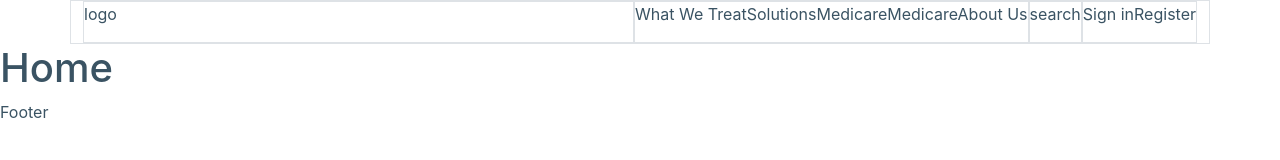
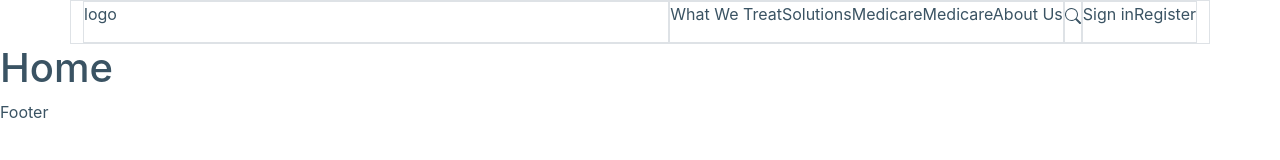
Before and after one commit to aboongm/booking-doctor-app, a React (Vite) app in the folder frontend/: page / in a window 1280 px wide. Shown: the top 160 px of the page. Built offline with nearby package versions, Linux system fonts and the light colour scheme.

Commit message:
Added searchIcon Added function handleSearchIcon for Search Bar to appear when icon is clicked Added function to hide navLinks when searchIcon is clicked. Added function handleSubmit on the searchForm.

```diff
--- a/frontend/package.json
+++ b/frontend/package.json
@@ -13,7 +13,7 @@
     "bootstrap": "^5.2.3",
     "react": "^18.2.0",
     "react-dom": "^18.2.0",
-    "react-router-dom": "^6.6.2"
+    "react-router-dom": "^6.7.0"
   },
   "devDependencies": {
     "@types/react": "^18.0.26",
--- a/frontend/src/Components/Layout/Header.jsx
+++ b/frontend/src/Components/Layout/Header.jsx
@@ -1,17 +1,45 @@
 import Navbar from './Nav/NavBar';
 
 const Header = () => {
+  const handleSubmit = (event) => {
+    event.preventDefault();
+    console.log(event.target);
+  }
+
+  const handleSearchIcon = (event) => {
+    const searchForm = document.getElementById('searchForm');
+    const searchIcon = document.getElementById('searchIcon');
+    const navLinks = document.getElementById('navLinks');
+    searchForm.classList.remove('d-none');
+    searchIcon.classList.add('d-none');
+    navLinks.classList.add('d-none');
+    console.log(searchForm);
+  }
+
   const content = (
     <div className="container mx-auto border bg-gray d-flex align-center justify-content-center">
       <div className="border flex-grow-1">logo</div>
       <div className="d-flex align-center justify-content-between">
-        <div className="border d-flex ">
+        <div>
+          <form className="search-form  d-none mr-lg" onSubmit={handleSubmit} id="searchForm">
+            <label className="search-form sr-only" htmlFor="search-term">Search</label>
+            <div className="search-form__wrapper d-flex">
+              <input type="search" className="search-form__field" placeholder="Search…" value="" name="search-term" id="search-term"/>
+              <input type="submit" className="btn btn-outline-blue " value="Find"/>
+            </div>
+          </form>
+        </div>
+        <div className="border d-flex " id='navLinks'>
           <p>What We Treat</p>
           <p>Solutions</p>
           <p>Medicare</p>
           <p>MedicareAbout Us</p>
         </div>
-        <div className="border">search</div>
+        <div className="border" id='searchIcon' onClick={handleSearchIcon}>
+          <svg xmlns="http://www.w3.org/2000/svg" width="16" height="16" fill="currentColor" class="bi bi-search" viewBox="0 0 16 16">
+            <path d="M11.742 10.344a6.5 6.5 0 1 0-1.397 1.398h-.001c.03.04.062.078.098.115l3.85 3.85a1 1 0 0 0 1.415-1.414l-3.85-3.85a1.007 1.007 0 0 0-.115-.1zM12 6.5a5.5 5.5 0 1 1-11 0 5.5 5.5 0 0 1 11 0z"/>
+          </svg>
+        </div>
         <Navbar />
       </div>
     </div>
```
Also changed, not shown: 1 other file (tests, documents, lock files or other folders).
